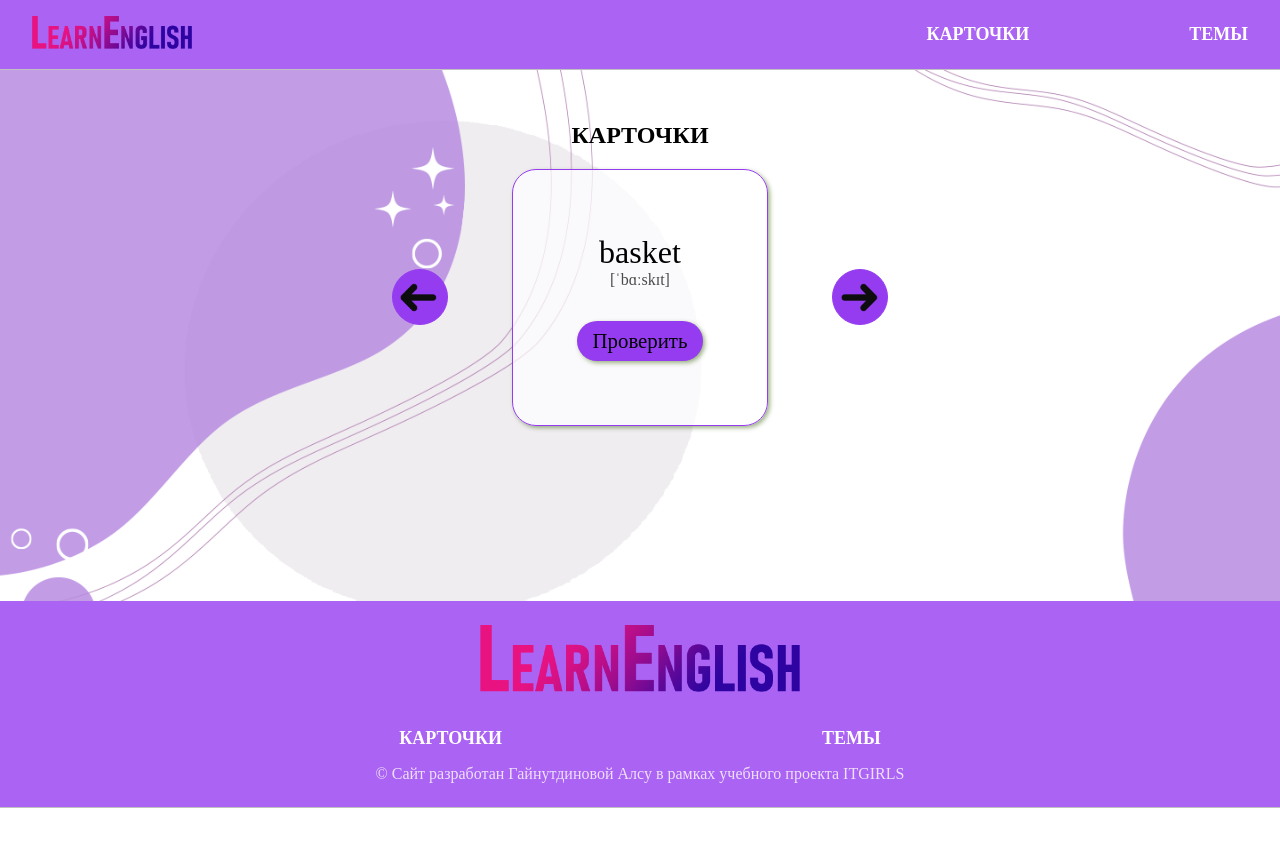
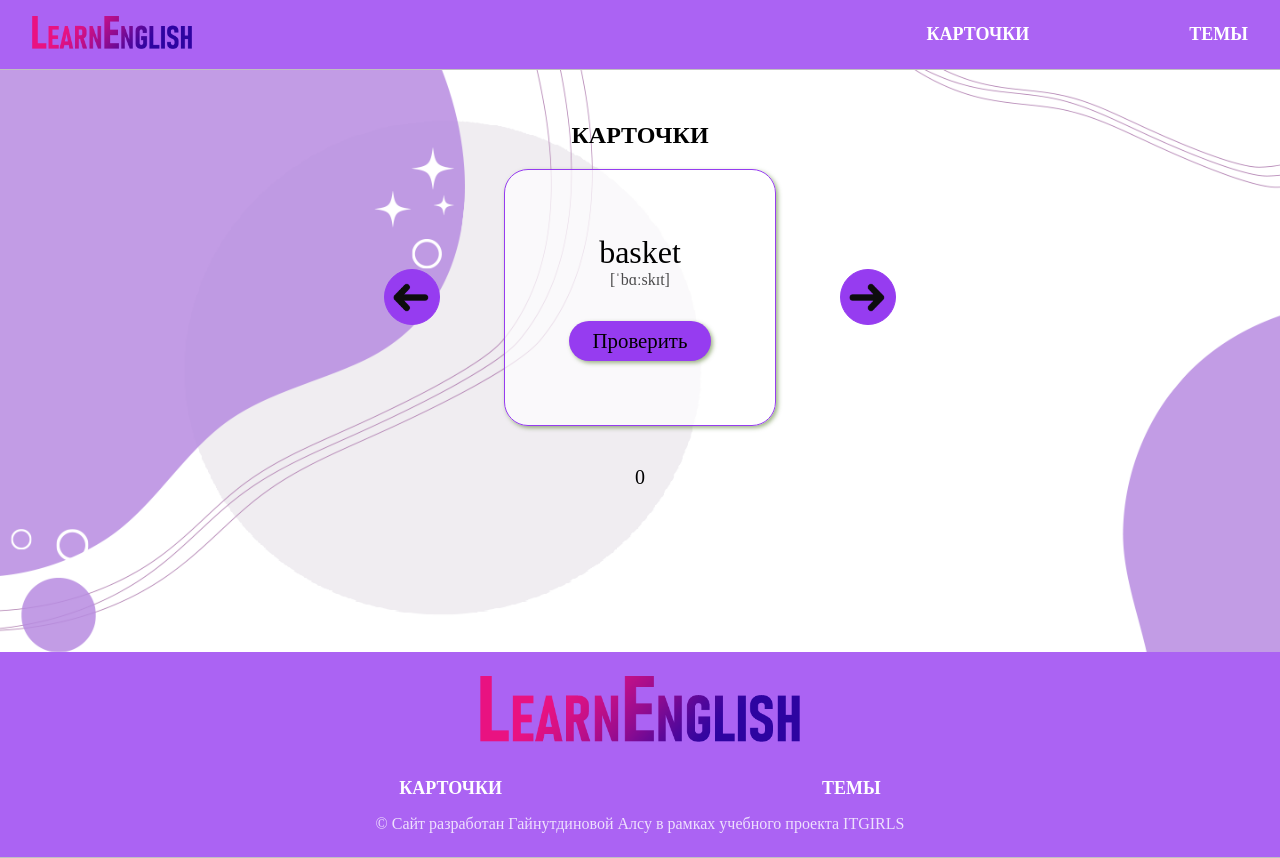
Before and after one commit to AlsuGai/learn-language, a React (Vite) app: page /learn-language/cards in a window 1280 px wide. Before the commit the page ends 808 px from the top, so only its background shows below. Built offline with nearby package versions, Linux system fonts and the light colour scheme.

Commit message:
create card

```diff
--- a/src/Component/CreateWordCard/CreateWordCard.jsx
+++ b/src/Component/CreateWordCard/CreateWordCard.jsx
@@ -1,17 +1,18 @@
 import { useState, useEffect } from 'react';
 import styles from './CreateWordCard.module.scss'
 
-export default function({id, english, transcription, russian}) {
+export default function({ id, english, transcription, russian, editCounter }) {
     const [translate, setTranslate] = useState(false);
 
     useEffect(() => setTranslate(false), [id])
 
     const checkTranslate = () => {
         setTranslate(!translate);
+        editCounter();
     }
 
     return (
-        <div className={styles.cardform}>
+        <div className={styles.cardform} key={id}>
             <div>
             <div className={styles.cardform__english}>{english}</div>
             <div className={styles.cardform__transcriprion}>{transcription}</div>
--- a/src/Component/CreateWordCard/CreateWordCard.module.scss
+++ b/src/Component/CreateWordCard/CreateWordCard.module.scss
@@ -8,14 +8,27 @@
     background-color: rgba($color: white, $alpha: 0.7);
     border-radius: 1.5rem;
     box-shadow: 2px 2px 4px rgba(61, 105, 16, 0.5);
+    width: 17rem;
+    animation: rotateCard 1s linear;
+
+    @keyframes rotateCard {
+        0% {
+            transform: rotateY(0);
+        }
+        100% {
+            transform: rotateY(180deg);
+        }
+    }
 
     &__english {
         font-size: 2rem;
         font-weight: 500;
+        animation: rotateCard 1s linear;
     }
 
     &__transcriprion {
         color: rgba($color: black, $alpha: 0.7);
+        animation: rotateCard 1s linear;
     }
 
     &__translate {
@@ -35,6 +48,7 @@
     font-size: 1.3rem;
     font-weight: 400;
     transition:0.5s;
+    animation: rotateCard 1s linear;
 }
 
 .cardbutton:hover {
--- a/src/Pages/Cards/Cards.jsx
+++ b/src/Pages/Cards/Cards.jsx
@@ -3,10 +3,11 @@ import { useState, useEffect } from 'react';
 import CreateWordCard from '../../Component/CreateWordCard/CreateWordCard';
 import img_arroleft from "../../assets/images/arrowleft.png";
 import img_arroright from "../../assets/images/arrowright.png";
+import { useActionData } from 'react-router-dom';
 
 export default function Cards({words, setWords}) {
     const [count, setCount] = useState(0);
-    console.log(words)
+    const [learnCount, setLearnCount] = useState(0);
 
     function nextSlider() {
         if (count === words.length - 1) {
@@ -24,14 +25,19 @@ export default function Cards({words, setWords}) {
         setCount(count - 1);
     }
 
+   const editCounter = () => {
+        setLearnCount(learnCount + 1)
+    }
+
     return(
         <div>
             <h2>Карточки</h2>
             <div className={styles.cards}>
             <button onClick={prevSlider}><img src={img_arroleft} alt="Назад" /></button>
-            <CreateWordCard {...words[count]} />
+            <CreateWordCard {...words[count]} editCounter={editCounter} />
             <button onClick={nextSlider}><img src={img_arroright} alt="Следующее"/></button>
             </div>
+            <div className={styles.counter}>{learnCount}</div>
         </div>
     )
 }
--- a/src/Pages/Cards/Cards.module.scss
+++ b/src/Pages/Cards/Cards.module.scss
@@ -27,3 +27,10 @@
         border: 1px solid rgb(192, 192, 192);
     }
 }
+
+    .counter {
+        padding-top: 2.5rem;
+        text-align: center;
+        font-size: 1.25rem;
+        font-weight: 500;
+    }
--- a/src/data/words.json
+++ b/src/data/words.json
@@ -1 +1 @@
-[{"id":"16396","english":"basket","transcription":"[ˈbɑːskɪt]","russian":"корзина","tags":"","tags_json":"[\"\"]"},{"id":"16397","english":"hello","transcription":"[həˈləʊ]","russian":"привет","tags":"","tags_json":"[\"\"]"},{"id":"16398","english":"travel","transcription":"[ˈtræv(ə)l]","russian":"путешествие","tags":"","tags_json":"[\"\"]"},{"id":"16400","english":"basket","transcription":"[ˈbɑːskɪt]","russian":"корзина","tags":"","tags_json":"[\"\"]"},{"id":"16401","english":"basket","transcription":"[ˈbɑːskɪt]","russian":"корзина","tags":"general","tags_json":"[\"general\"]"}]
+[{"id":"16396","english":"basket","transcription":"[ˈbɑːskɪt]","russian":"корзина","tags":"","tags_json":"[\"\"]"},{"id":"16397","english":"hello","transcription":"[həˈləʊ]","russian":"привет","tags":"","tags_json":"[\"\"]"},{"id":"16398","english":"travel","transcription":"[ˈtræv(ə)l]","russian":"путешествие","tags":"","tags_json":"[\"\"]"}]
```
